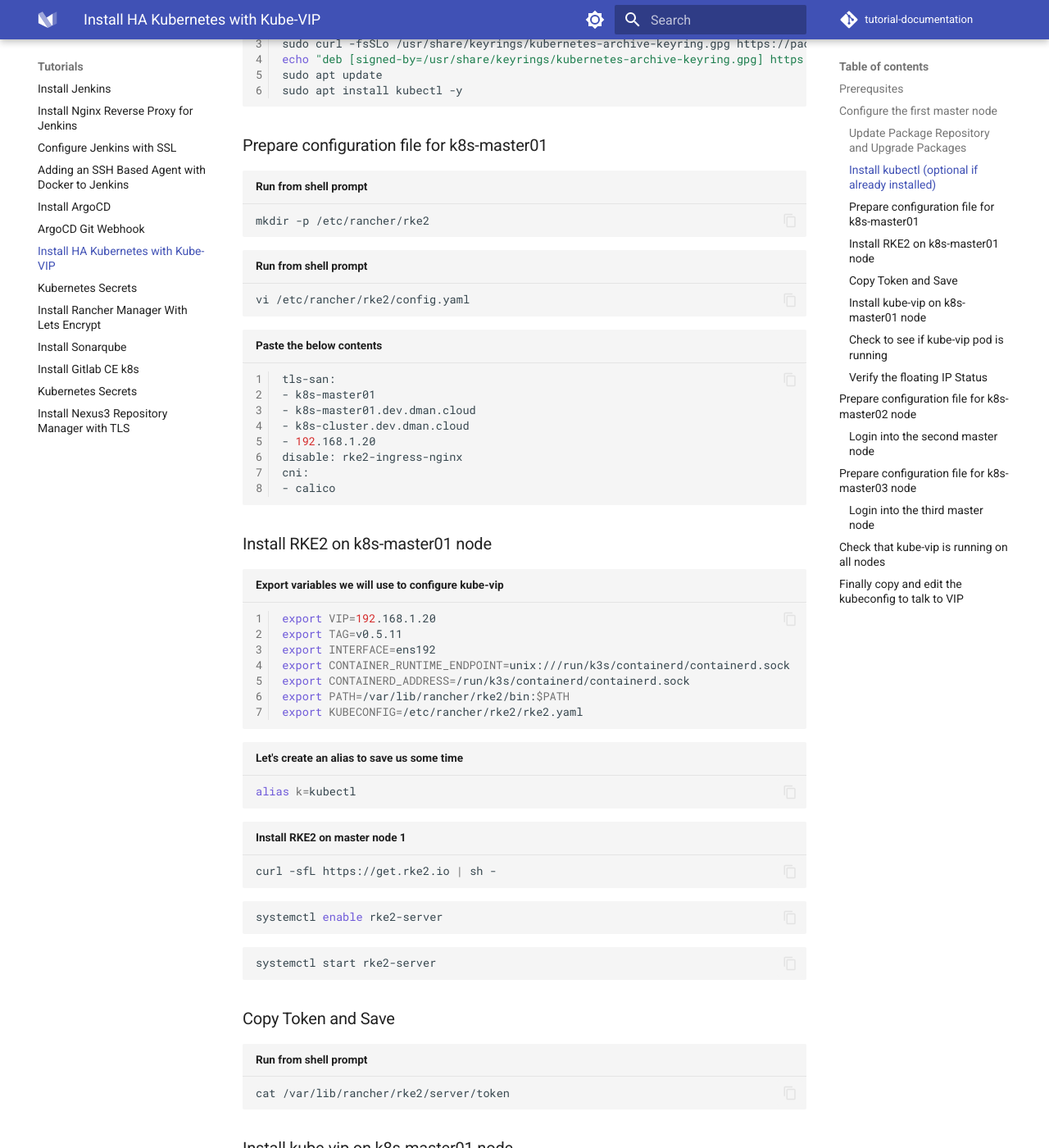
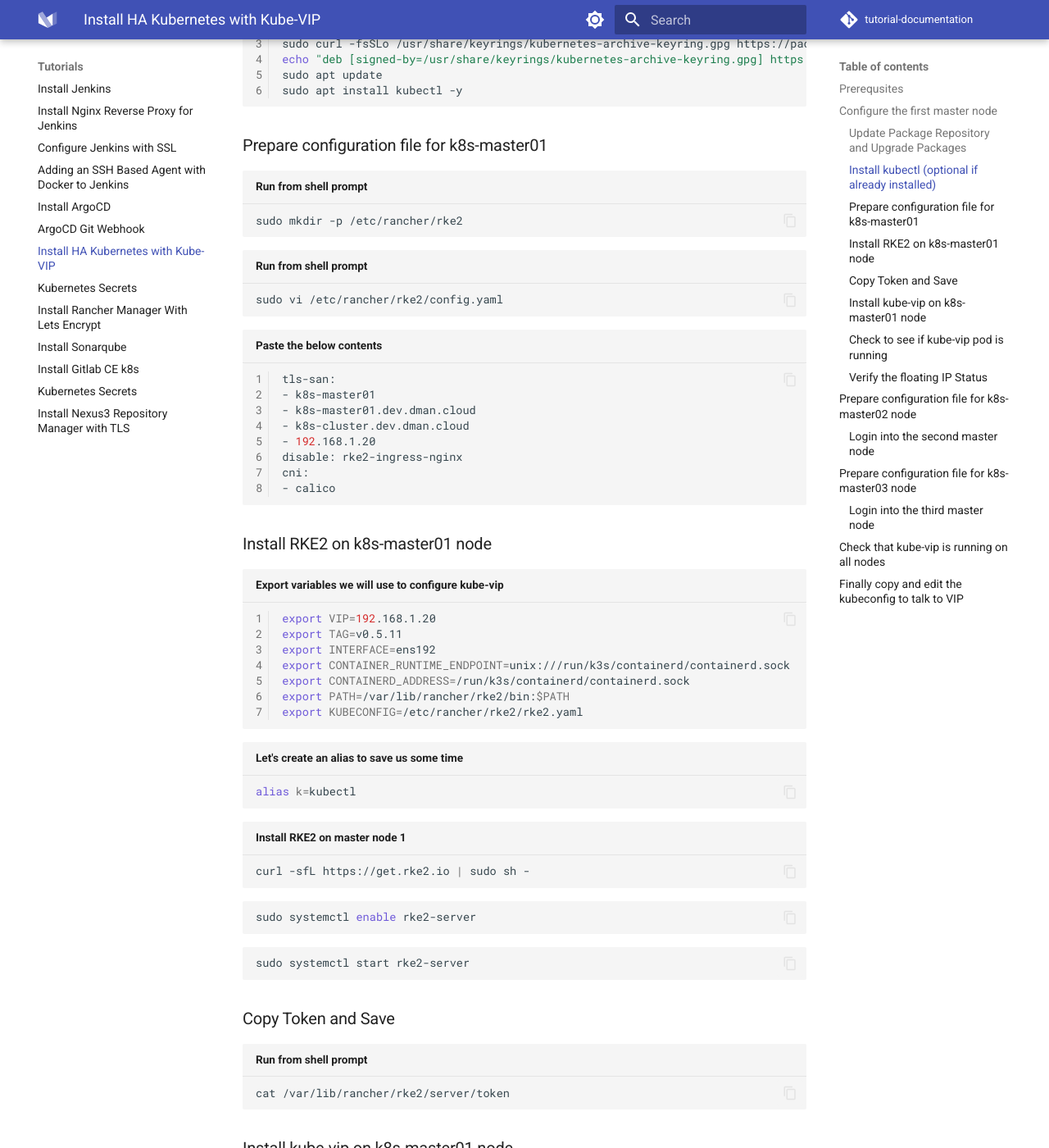
Before and after one commit to dmancloud/tutorial-documentation, an MkDocs documentation site: the page built from docs/ha-kubernetes-cluster-with-rke2.md, in a window 1280 px wide and 1400 px high, scrolled down 1056 px. Shown: the whole window at 82% size. Built offline with MkDocs 1.6.1 and Material for MkDocs 9.7.7, drawn with Linux system fonts in a browser that asks for light colours; comment, search, counter and statistics services are not loaded; the version menu is left out.

Commit message:
cleaned up the markdown and fixed some steps

````diff
--- a/docs/ha-kubernetes-cluster-with-rke2.md
+++ b/docs/ha-kubernetes-cluster-with-rke2.md
@@ -32,10 +32,10 @@
 
 ### Prepare configuration file for k8s-master01
 ``` shell title="Run from shell prompt"
-mkdir -p /etc/rancher/rke2
+sudo mkdir -p /etc/rancher/rke2
 ```
 ``` shell title="Run from shell prompt"
-vi /etc/rancher/rke2/config.yaml
+sudo vi /etc/rancher/rke2/config.yaml
 ```
 ``` shell title="Paste the below contents" linenums="1"
 tls-san:
@@ -64,13 +64,13 @@
 ```
 
 ``` shell title="Install RKE2 on master node 1"
-curl -sfL https://get.rke2.io | sh -
+curl -sfL https://get.rke2.io | sudo sh -
 ```
 ```sh
-systemctl enable rke2-server
+sudo systemctl enable rke2-server
 ```
 ``` shell
-systemctl start rke2-server
+sudo systemctl start rke2-server
 ```
 
 ### Copy Token and Save
````
